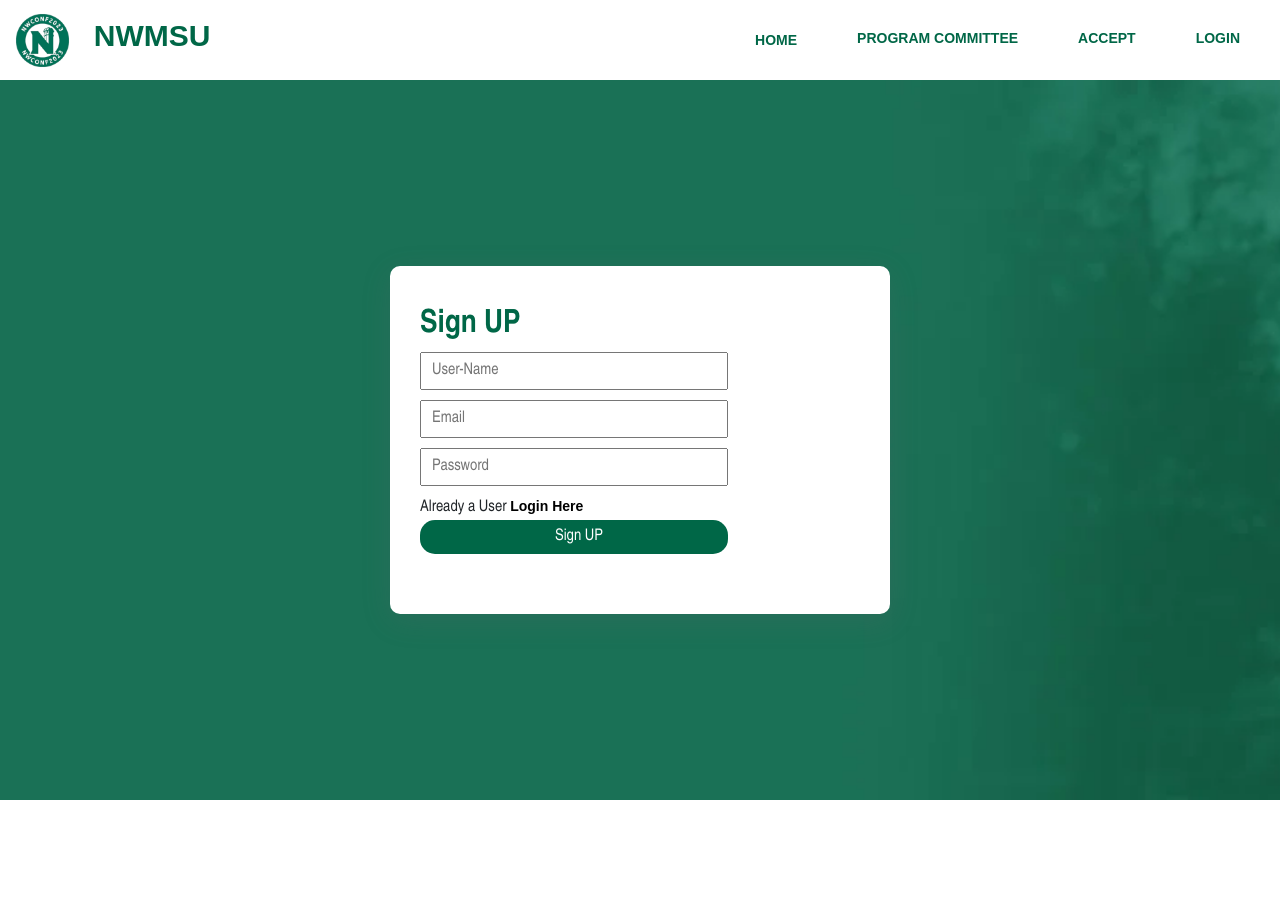
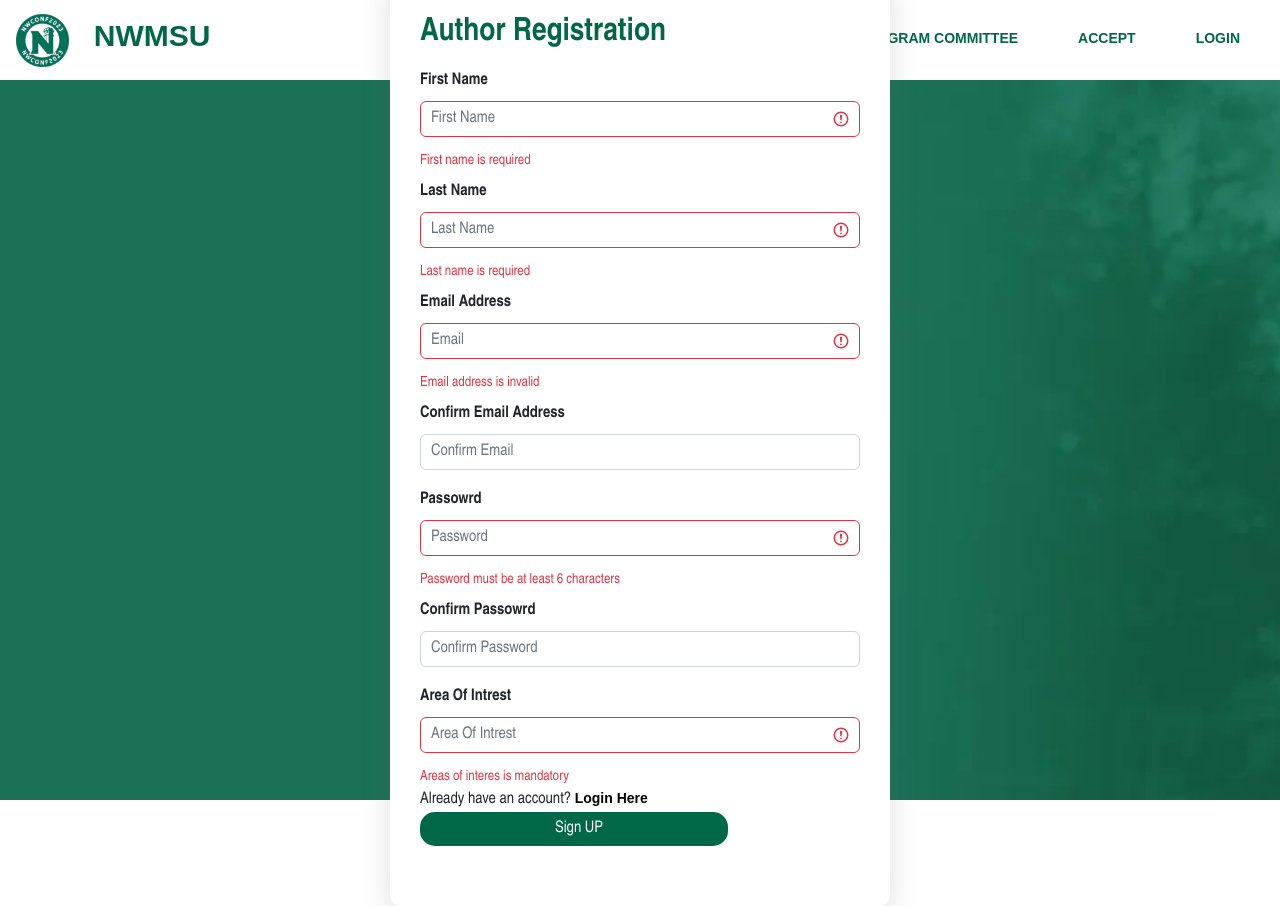
Before and after one commit to Prathyusha-Maram/demoConference, a React (Create React App) app in the folder nwconf2023-fe-development/: page /author/register in a window 1280 px wide. Both pictures are taken after a click on the button "Sign UP". Before the commit the page ends 800 px from the top, so only its background shows below. Built offline with nearby package versions, Linux system fonts and the light colour scheme; no server answers.

Commit message:
Updated the author registration page and API.

```diff
--- a/nwconf2023-fe-development/src/pages/loginPage/LoginTabs/userLoginPageTab.jsx
+++ b/nwconf2023-fe-development/src/pages/loginPage/LoginTabs/userLoginPageTab.jsx
@@ -42,8 +42,8 @@ const UserLoginPageTab = () => {
           <table>
             <tr>
               <td className='InfoHeading'>Name</td>
-              <td>&nbsp;:&nbsp; </td>
-              <td>&nbsp;{userDatas?.userName}</td>
+              <td>&nbsp;:&nbsp;</td>
+              <td>&nbsp;{userDatas?.firstName + " " + userDatas?.lastName}</td>
             </tr>
             <tr>
               <td className='InfoHeading'>Email</td>
@@ -51,24 +51,9 @@ const UserLoginPageTab = () => {
               <td>{userDatas?.email}</td>
             </tr>
             <tr>
-              <td className='InfoHeading'>Mobile Number</td>
-              <td>&nbsp;:&nbsp;</td>
-              <td>6605213456</td>
-            </tr>
-            <tr>
-              <td className='InfoHeading'>Country</td>
-              <td>&nbsp;:&nbsp;</td>
-              <td>India</td>
-            </tr>
-            <tr>
-              <td className='InfoHeading'>Date of birth</td>
-              <td>&nbsp;:&nbsp;</td>
-              <td>02 March 1995</td>
-            </tr>
-            <tr>
               <td className='InfoHeading'>Areas of intrest</td>
               <td>&nbsp;:&nbsp;</td>
-              <td>Software engineering, Cloud computing, Block chain</td>
+              <td>{userDatas?.areaOfInterest}</td>
             </tr>
           </table>
             {/* <p>
@@ -77,8 +62,6 @@ const UserLoginPageTab = () => {
             <p>
               User Email :<b>{userDatas?.email}</b>
             </p> */}
-
-            <button className="edit-profile-btn">Edit Profile</button>
           </div>
         </div>
         <div className="optionContainer">
--- a/nwconf2023-fe-development/src/pages/loginPage/LoginTabs/userSignUpPage.jsx
+++ b/nwconf2023-fe-development/src/pages/loginPage/LoginTabs/userSignUpPage.jsx
@@ -3,19 +3,77 @@ import axios from "axios";
 import { API_ENDPOINT } from "../../../constant/constant";
 import { NavLink } from "react-router-dom";
 const UserSignUpPage = () => {
-  const [signUpUserName, setSignUpUserName] = useState("");
+  const [firstName, setFirstName] = useState("");
+  const [lastName, setLastName] = useState("");
   const [signupEmail, setSignUpEmail] = useState("");
+  const [confrimSignupEmail, setConfrimSignUpEmail] = useState("");
   const [signUpPassword, setSignUpPassword] = useState("");
+  const [confirmSignUpPassword, setConfirmSignUpPassword] = useState("");
+  const [areaOfInterest, setAreaOfInterest] = useState("");
   const [userSignUpTost, setuserSignUptoast] = useState(false);
   const [userSignUpTost1, setuserignUptoast1] = useState(false);
+  const [interestsError, setInterestsError] = useState('');
+  const [firstNameError, setFirstNameError] = useState('');
+  const [lastNameError, setLastNameError] = useState('');
+  const [emailError, setEmailError] = useState('');
+  const [confirmEmailError, setConfirmEmailError] = useState('');
+  const [passwordError, setPasswordError] = useState('');
+  const [confirmPasswordError, setConfirmPasswordError] = useState('');
 
   function usersignup() {
+
+    if (firstName.trim() === '') {
+      setFirstNameError('First name is required');
+    } else {
+      setEmailError('First name is required');
+    }
+
+    if (lastName.trim() === '') {
+      setLastNameError('Last name is required');
+    } else {
+      setLastNameError('');
+    }
+
+    const emailRegex = /^[\w-.]+@([\w-]+\.)+[\w-]{2,4}$/;
+    if (!emailRegex.test(signupEmail)) {
+      setEmailError('Email address is invalid');
+    } else {
+      setEmailError('');
+    }
+
+    if (confrimSignupEmail !== signupEmail) {
+      setConfirmEmailError('Email addresses do not match');
+    } else {
+      setConfirmEmailError('');
+    }
+
+    if (signUpPassword.length < 6) {
+      setPasswordError('Password must be at least 6 characters');
+    } else {
+      setPasswordError('');
+    }
+
+    if (confirmSignUpPassword !== signUpPassword) {
+      setConfirmPasswordError('Passwords do not match');
+    } else {
+      setConfirmPasswordError('');
+    }
+
+    if (areaOfInterest === "") {
+      setInterestsError('Areas of interes is mandatory');
+    } else {
+      setInterestsError('');
+    }
+
+    if (firstName !== "" && lastName !== "" && signupEmail !== "" && confrimSignupEmail !== "" && signUpPassword !== "" && confirmSignUpPassword !== "") {
       axios
         .post(`${API_ENDPOINT}/signup`, {
-        userName: signUpUserName,
+          firstName: firstName,
+          lastName: lastName,
+          email: signupEmail,
           password: signUpPassword,
-        email: signupEmail,
-        confirmPassword: signUpPassword,
+          confirmPassword: confirmSignUpPassword,
+          areaOfInterest: areaOfInterest
         })
         .then(
           (response) => {
@@ -24,35 +82,69 @@ const UserSignUpPage = () => {
             } else {
               setuserignUptoast1(true);
             }
+            console.log(response)
           },
           (error) => {
             console.log(error);
           }
         );
     }
+  }
 
   return (
     <div className="login-page-container">
       <div className="login-con">
-        <h2>Sign UP</h2>
-
+        <h2>Author Registration</h2>
         <div className="login-input-con">
+          <label htmlFor="firstName">First Name</label>
           <input
-            type="text"
-            placeholder="User-Name"
-            onChange={(e) => setSignUpUserName(e.target.value)}
+            type="text" className={`form-control ${firstNameError ? 'is-invalid' : ''}`} id="firstName"
+            placeholder="First Name"
+            onChange={(e) => setFirstName(e.target.value)}
           />
+          {firstNameError && <div className="invalid-feedback">{firstNameError}</div>}
+          <label htmlFor="lastName">Last Name</label>
           <input
-            type="email"
+            type="text" className={`form-control ${lastNameError ? 'is-invalid' : ''}`} id="lastName"
+            placeholder="Last Name"
+            onChange={(e) => setLastName(e.target.value)}
+          />
+          {lastNameError && <div className="invalid-feedback">{lastNameError}</div>}
+          <label htmlFor="email">Email Address</label>
+          <input
+            type="email" className={`form-control ${emailError ? 'is-invalid' : ''}`} id="email"
             placeholder="Email"
             onChange={(e) => setSignUpEmail(e.target.value)}
           />
+          {emailError && <div className="invalid-feedback">{emailError}</div>}
+          <label htmlFor="confirmEmail">Confirm Email Address</label>
           <input
-            type="password"
+            type="email" className={`form-control ${confirmEmailError ? 'is-invalid' : ''}`} id="confirmEmail"
+            placeholder="Confirm Email"
+            onChange={(e) => setConfrimSignUpEmail(e.target.value)}
+          />
+          {confirmEmailError && <div className="invalid-feedback">{confirmEmailError}</div>}
+          <label htmlFor="password">Passowrd</label>
+          <input
+            type="password" className={`form-control ${passwordError ? 'is-invalid' : ''}`} id="password"
             placeholder="Password"
             onChange={(e) => setSignUpPassword(e.target.value)}
           />
-
+          {passwordError && <div className="invalid-feedback">{passwordError}</div>}
+          <label htmlFor="confrimPassword">Confirm Passowrd</label>
+          <input
+            type="password" className={`form-control ${confirmPasswordError ? 'is-invalid' : ''}`} id="confirmpassword"
+            placeholder="Confirm Password"
+            onChange={(e) => setConfirmSignUpPassword(e.target.value)}
+          />
+          {confirmPasswordError && <div className="invalid-feedback">{confirmPasswordError}</div>}
+          <label htmlFor="areaOfIntrest">Area Of Intrest</label>
+          <input
+            type="text" className={`form-control ${interestsError ? 'is-invalid' : ''}`} id="interests"
+            placeholder="Area Of Intrest"
+            onChange={(e) => setAreaOfInterest(e.target.value)}
+          />
+          {interestsError && <div className="invalid-feedback">{interestsError}</div>}
           {userSignUpTost ? (
             <strong style={{ color: "green" }}>Sign up Sucessfull</strong>
           ) : (
@@ -64,7 +156,7 @@ const UserSignUpPage = () => {
             ""
           )}
           <p>
-            Already a User <NavLink to="/author/login">Login Here</NavLink>
+            Already have an account? <NavLink to="/author/login">Login Here</NavLink>
           </p>
           <button onClick={usersignup}>Sign UP</button>
         </div>
--- a/nwconf2023-fe-development/src/styles/landing.css
+++ b/nwconf2023-fe-development/src/styles/landing.css
@@ -307,7 +307,7 @@ li .active {
 }
 
 .login-input-con input {
-    width: 70%;
+    /* width: 70%; */
     margin: 0px 0px 10px 0px;
     padding: 5px 0px 5px 10px;
     /* border: none;
@@ -563,24 +563,25 @@ margin-left: 130px;
 }
 
 .profile-container {
-    /* display: flex;
+    display: flex;
     padding: 15px 30px;
-    box-shadow: rgba(0, 0, 0, 0.1) 0px 4px 12px;
-    width: 500px;
-    height: 200px;
+    box-shadow: rgba(149, 157, 165, 0.2) 0px 8px 24px;
+
+    height: 55vh;
     border-radius: 20px;
     align-items: center;
-    justify-content: space-around; */
-    display: flex;
+    justify-content: space-around;
+    /* display: flex;
     gap: 2rem;
     height: 55vh;
     align-items: center;
     justify-content: space-around;
-    margin: 4rem 7rem;
+    margin: 4rem 7rem; */
     /* border: 1px solid black; */
-    border-radius: 1rem;
+    /* border-radius: 1rem;
     background-color: #fff;
-    box-shadow: rgba(149, 157, 165, 0.2) 0px 8px 24px;}
+    box-shadow: rgba(149, 157, 165, 0.2) 0px 8px 24px; */
+}
 
 .submit-new img {
     width: 60px;
@@ -589,7 +590,7 @@ margin-left: 130px;
 }
 
 .optionContainer{
-    margin:5rem 8rem;
+    margin: 5rem 8rem;
     display: grid;
     grid-template-columns: repeat(3,1fr);
     grid-row-gap: 1.5rem;
```
Also changed, not shown: 1 other file (tests, documents, lock files or other folders). Lines whose indentation alone changed are shown as unchanged.
